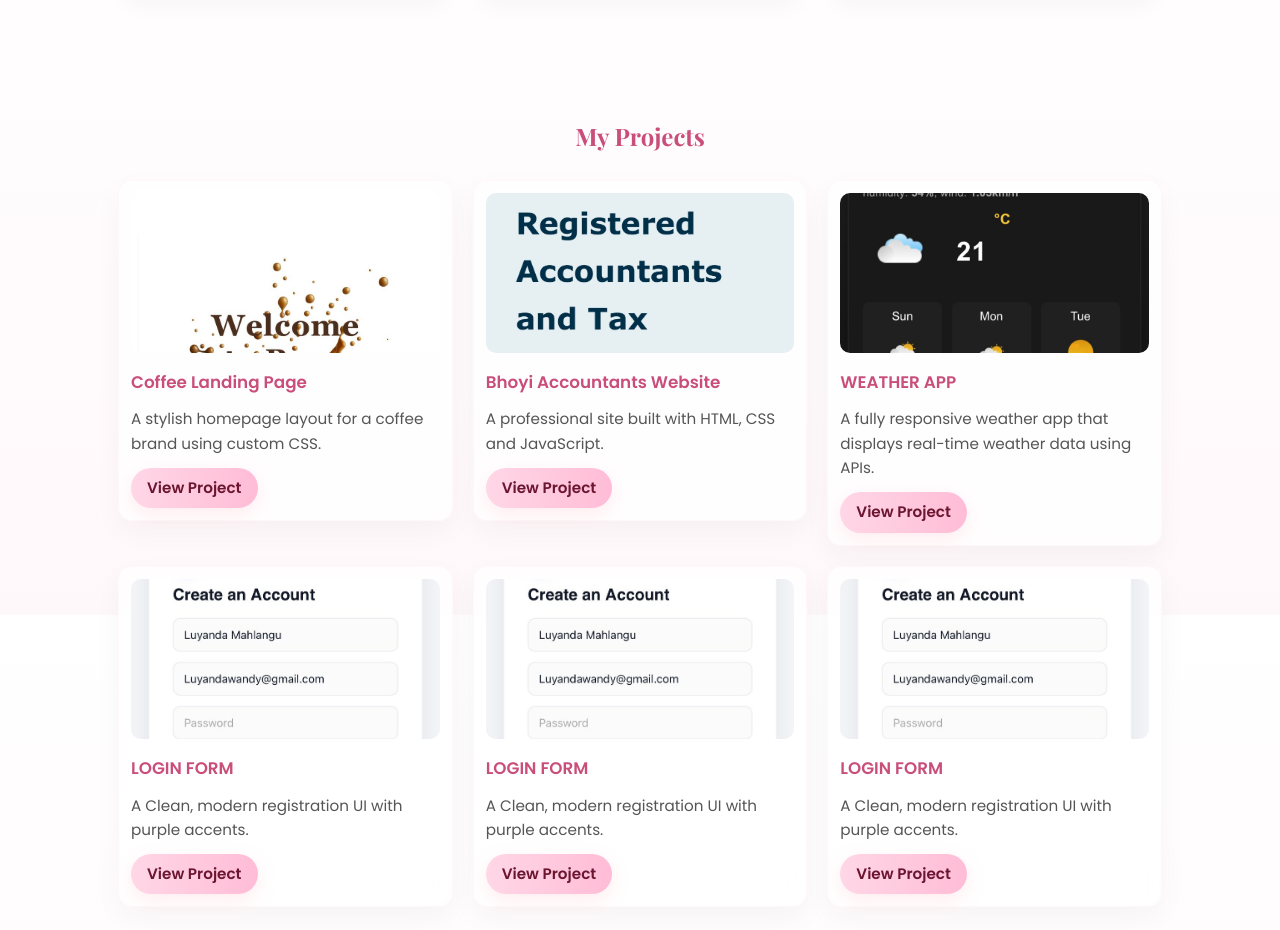
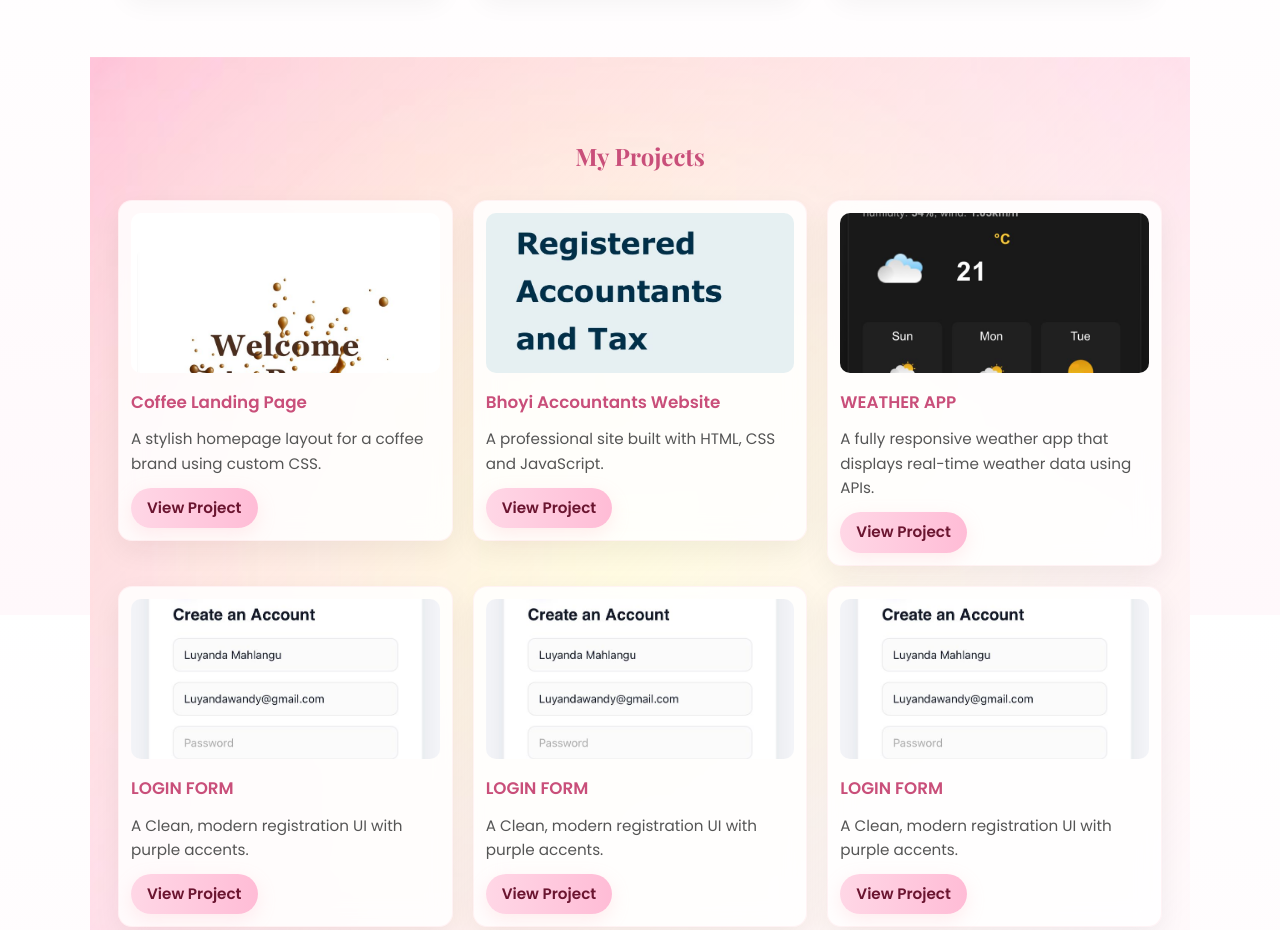
Before and after one commit to Wandi534/MY-PORTFOLIO, a plain HTML site: page Index.html in a window 1280 px wide. Shown: the part 1785-2715 px from the top of the page. Drawn offline with nearby package versions, Linux system fonts and the light colour scheme.

Commit message:
added a background image to projects

```diff
--- a/styles.css
+++ b/styles.css
@@ -258,10 +258,29 @@ body {
 
 
 .projects-section {
-  padding: 60px 28px;
+  position: relative;
+  padding: 80px 28px;
   max-width: 1100px;
   margin: 0 auto;
+  overflow: hidden;
+  background: transparent;
 }
+
+
+.projects-section::before {
+  content: '';
+  position: absolute;
+  top: 0;
+  left: 0;
+  width: 100%;
+  height: 100%;
+  background-image: linear-gradient(135deg, rgba(255,182,193,0.12) 0%, rgba(255,255,255,0.92) 100%), url('images/background.jpeg');
+  background-size: cover;
+  background-position: center;
+  background-attachment: fixed;
+  z-index: -1;
+}
+
 .projects-section h2 {
   text-align:center;
   font-family: 'Playfair Display', serif;
@@ -279,16 +298,24 @@ body {
 
 
 .project-card {
-  background: rgba(255,255,255,0.75);
-  backdrop-filter: blur(8px);
+  background: rgba(255,255,255,0.85);
+  backdrop-filter: blur(12px);
+  -webkit-backdrop-filter: blur(12px);
   border-radius: 14px;
   padding: 12px;
-  border: 1px solid rgba(255,182,193,0.10);
-  box-shadow: 0 10px 28px rgba(0,0,0,0.04);
+  border: 1px solid rgba(255,182,193,0.15);
+  box-shadow: 0 10px 28px rgba(0,0,0,0.06);
   display:flex;
   flex-direction:column;
   gap: 12px;
   min-height: 320px;
+  transition: transform 0.2s ease, box-shadow 0.2s ease;
+}
+
+.project-card:hover {
+  transform: translateY(-4px);
+  box-shadow: 0 14px 32px rgba(0,0,0,0.08);
+  border-color: rgba(255,182,193,0.25);
 }
 
 .project-thumb {
```
Also changed, not shown: images/background.jpeg (added).
